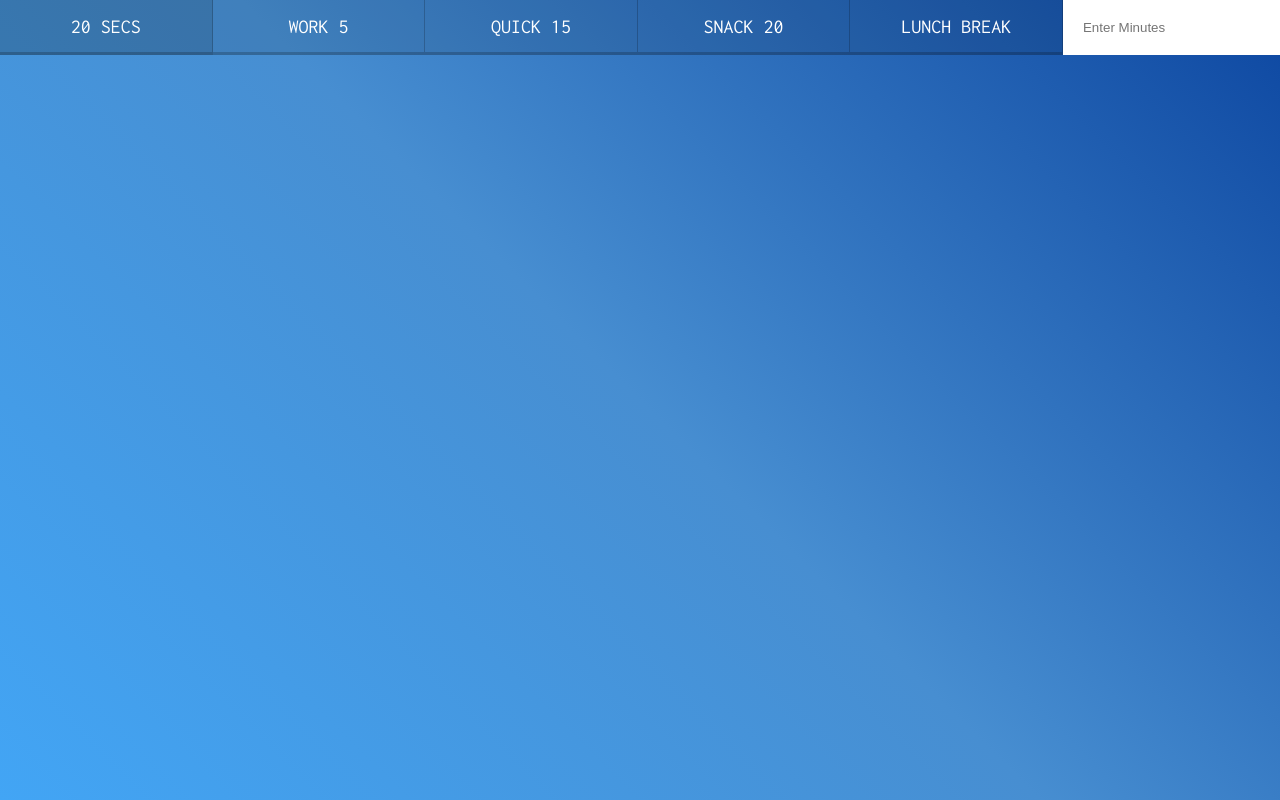
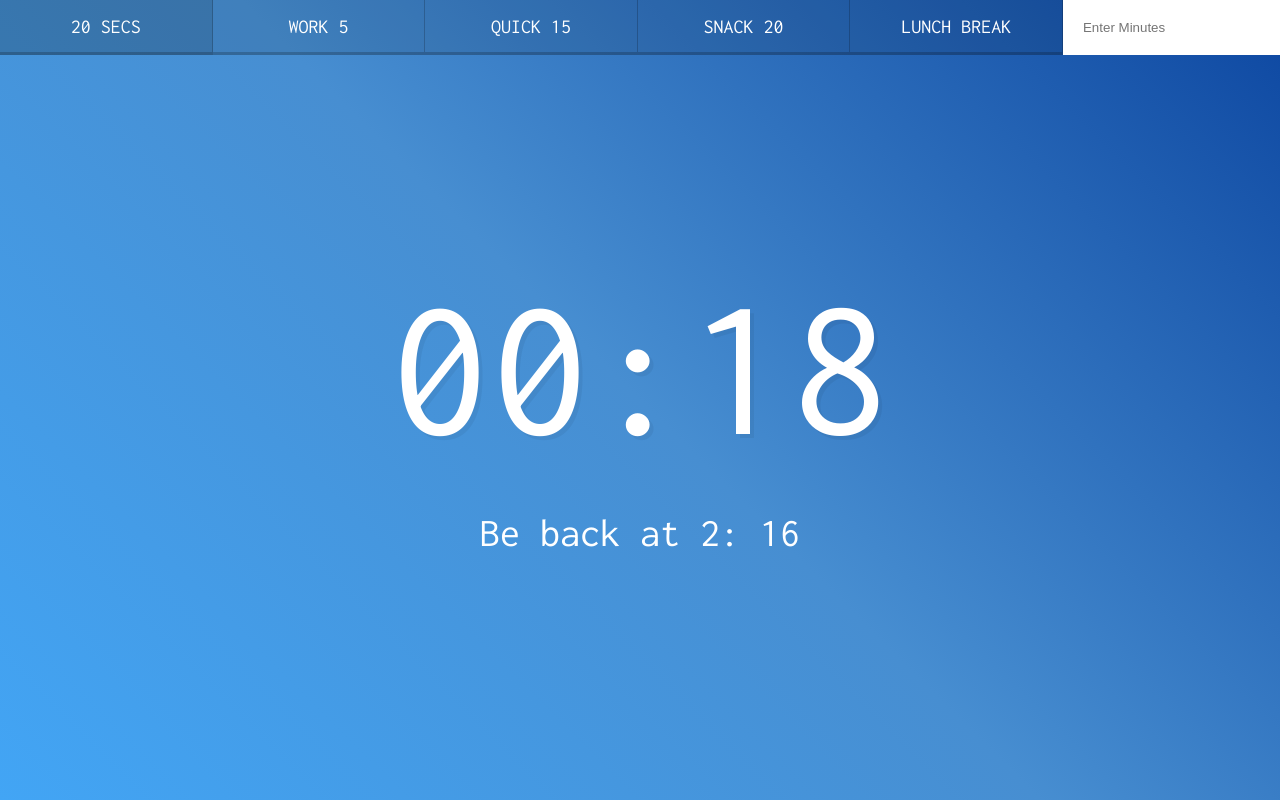
Before and after one commit to kunal-arya/Countdown-Clock, a plain HTML site: page index.html in a window 1280 px wide. Both pictures are taken after a click on the button "20 SECS". Drawn offline with Linux system fonts and the light colour scheme.

Commit message:
feat: Starting a Timer
You can start a timer using this app.
It will show you , How much time is left in hours, minutes & seconds and when will the timer end.

```diff
--- a/index.html
+++ b/index.html
@@ -6,6 +6,7 @@
     <meta name="viewport" content="width=device-width, initial-scale=1.0">
     <link href='https://fonts.googleapis.com/css?family=Inconsolata' rel='stylesheet' type='text/css'>
     <link rel="stylesheet" href="style.css">
+    <script src="./script.js" defer></script>
     <title>Countdown clock</title>
 </head>
 <body>
--- a/script.js
+++ b/script.js
@@ -0,0 +1,99 @@
+const timerDisplay = document.querySelector(".display__time-left");
+const endTime = document.querySelector(".display__end-time");
+const button = document.querySelectorAll("[data-time]");
+
+// setInterval countdown
+let countdown;
+
+function timer(seconds) {
+    //clear any existing timer
+    clearInterval(countdown);
+
+    // Getting the current time in milli seconds
+    let now = Date.now();
+
+    // Adding the current Time + number of Seconds we want for the timer to run
+    let then = now + seconds * 1000;
+
+    // To Display the first second we start the timer
+    displayTimeLeft(seconds);
+
+    // To display the endTime
+    displayEndTime(then);
+
+    countdown = setInterval(() => {
+        // Calculating Number of seconds left in the counter
+        const secondsLeft = Math.round((then - Date.now()) / 1000 );
+
+        // if secondsLeft become less than zero, stop the Function
+        if(secondsLeft < 0) {
+            clearInterval(countdown);
+            return;
+        }
+
+        // display the timer
+        displayTimeLeft(secondsLeft);
+    },1000)
+}
+
+function displayTimeLeft(seconds) {
+    const hours = Math.floor(seconds/3600);
+    const remSec = seconds % 3600;
+    const minutes = Math.floor(remSec/60);
+    const remSeconds = remSec % 60;
+
+    // Display the time in hours, minutes and seconds
+    const adjustedMinute = `${minutes < 10 ? '0' : ''}${minutes}`
+    display = `${hours}:${adjustedMinute}:${remSeconds < 10 ? '0' : '' }${remSeconds}`;
+
+    // if hours == 0, just show minutes and seconds
+    if(hours == 0) {
+        display = `${adjustedMinute}:${remSeconds < 10 ? '0' : '' }${remSeconds}`;
+    }
+
+    // Setting the display of the current timer in timerDisplay element
+    timerDisplay.textContent = display;
+
+    // Setting the display of the current timer in Title
+    document.title = display;
+}
+
+function displayEndTime(timeStamp) {
+    // getting the end time
+    const end = new Date(timeStamp);
+    // getting hours
+    const hour = end.getHours();
+    const adjustedHour = hour > 12 ? hour - 12 : hour;
+
+    // getting minutes
+    const minute = end.getMinutes();
+    const adjustedMinute = `${minute < 10 ? '0' : ''}${minute}`
+
+    // Setting the endTime Element TextContent
+    endTime.textContent = `Be back at ${adjustedHour}: ${adjustedMinute}`;
+}
+
+function startTimer() {
+    // Getting the time from the dataset
+    const seconds = parseInt(this.dataset.time);
+
+    // starting the timer
+    timer(seconds);
+}
+
+
+button.forEach(button => button.addEventListener('click', startTimer));
+
+document.customForm.addEventListener('submit', function(e) {
+    // prevent any default behaviour like reloading the page when
+    // submitting the form
+    e.preventDefault();
+
+    // Get minutes from the input field
+    const mins = this.minutes.value;
+
+    // multiplying by 60 b/c our function timer takes seconds
+    timer(mins * 60);
+    // to clear the value in input field
+    this.reset();
+})
```
